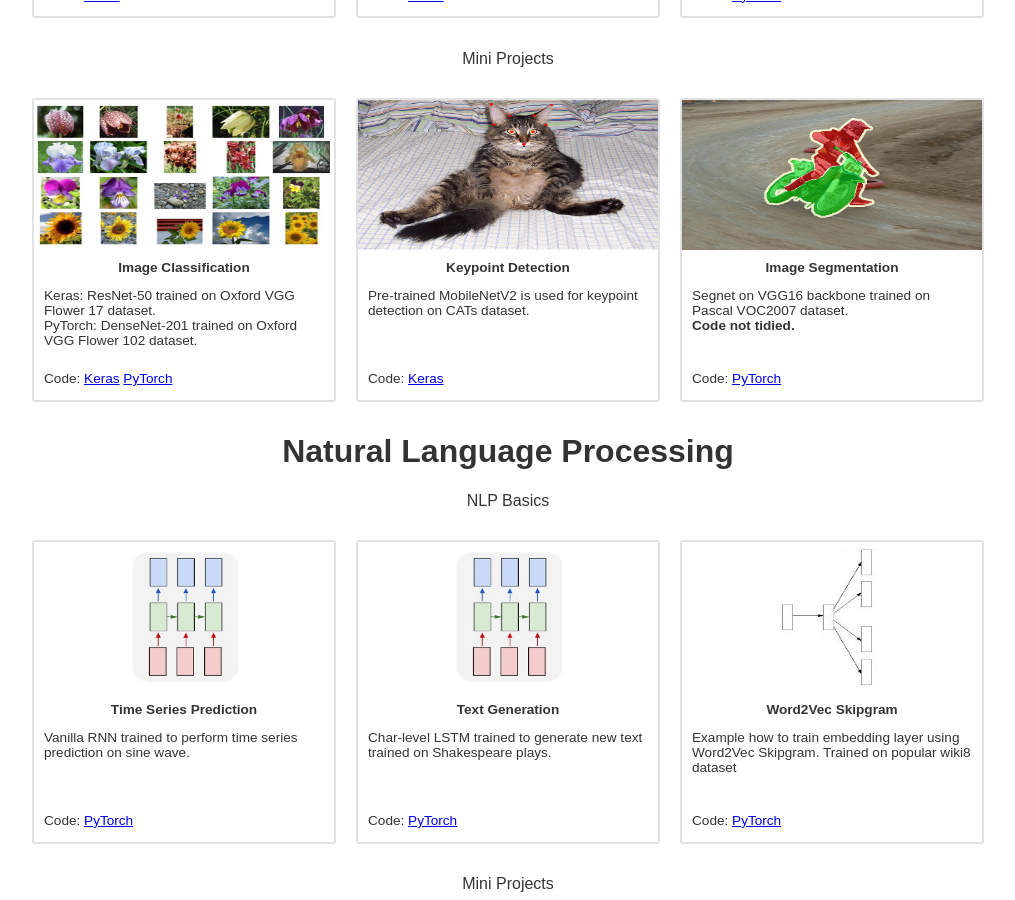
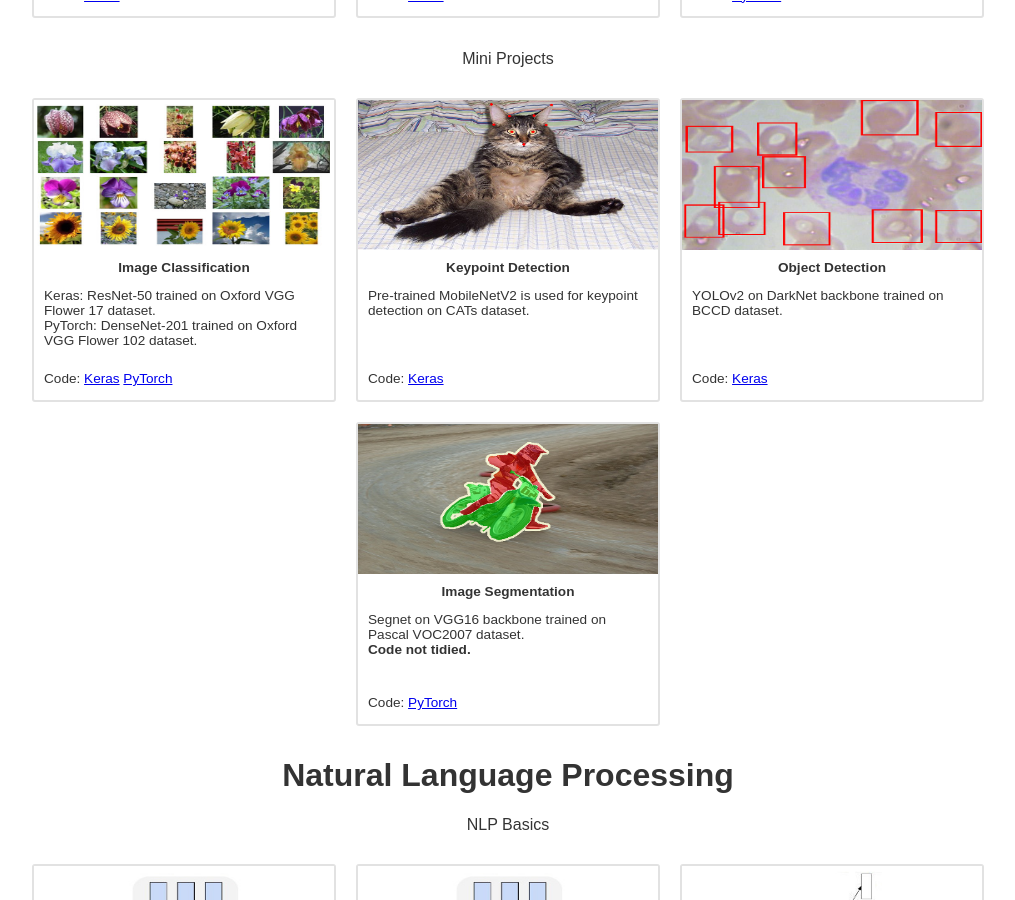
Before and after one commit to marcinbogdanski/marcinbogdanski.github.io, a Jekyll site: the page built from deep-learning.html, in a window 1280 px wide and 900 px high, scrolled down 2070 px. Shown: the whole window, without its empty margins (132-1147 px from the left). Built offline with Jekyll 4.4.1, drawn with Linux system fonts in a browser that asks for light colours.

```diff
--- a/deep-learning.html
+++ b/deep-learning.html
@@ -183,6 +183,14 @@ layout: default
             %}
 
         {% include card.html
+            image="/assets/images/deeplearning/yolov2.png"
+            title="Object Detection"
+            description="YOLOv2 on DarkNet backbone trained on BCCD dataset."
+            link_text="Keras"
+            link_href="https://marcinbogdanski.github.io/mcts-temp/blood_cell.html"
+            %}
+
+        {% include card.html
             image="/assets/images/deeplearning/segnet_moto.png"
             title="Image Segmentation"
             description="Segnet on VGG16 backbone trained on Pascal VOC2007 dataset.<br /><b>Code not tidied.</b>"
```
Also changed, not shown: assets/images/deeplearning/yolov2.png (added).
